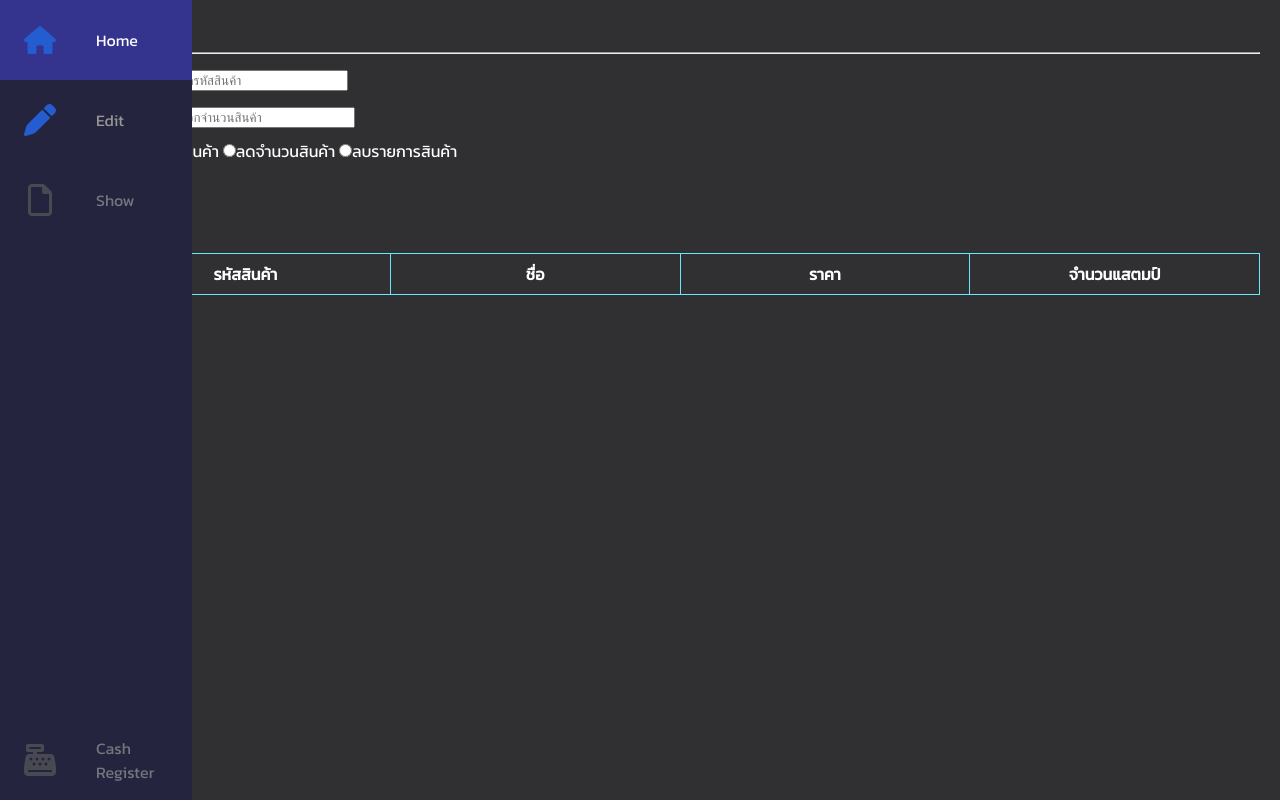
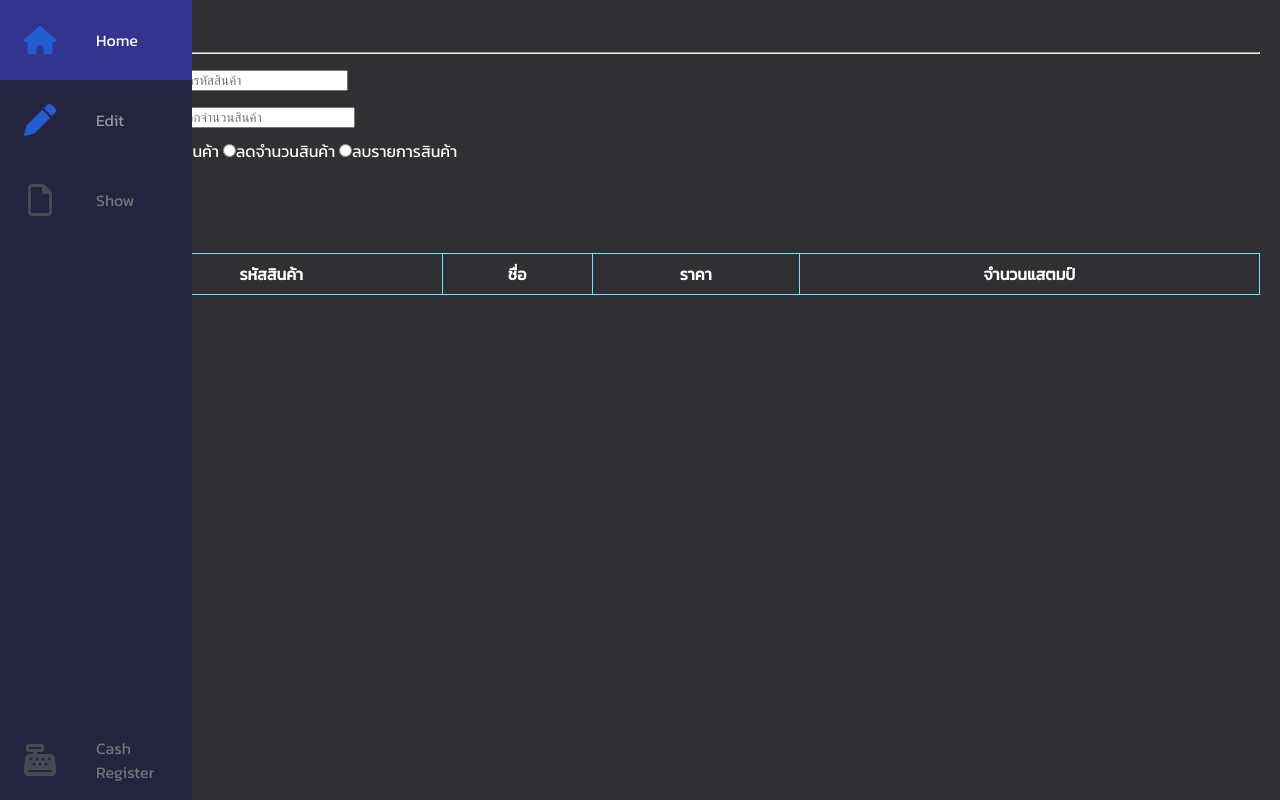
Before and after one commit to ArktikAZ/Store_database, a PHP site: page /edit_items.php in a window 1280 px wide. Run offline with PHP 8.4, Linux system fonts and the light colour scheme; lists and menus that the app fills with data are empty.

Commit message:
Update edit_items.php

```diff
--- a/edit_items.php
+++ b/edit_items.php
@@ -13,7 +13,6 @@
         table{
             border-collapse: collapse;
             width: 100%;
-            table-layout: fixed;
         }
         th,td{
             border: 1px solid rgb(103, 232, 255);
```
